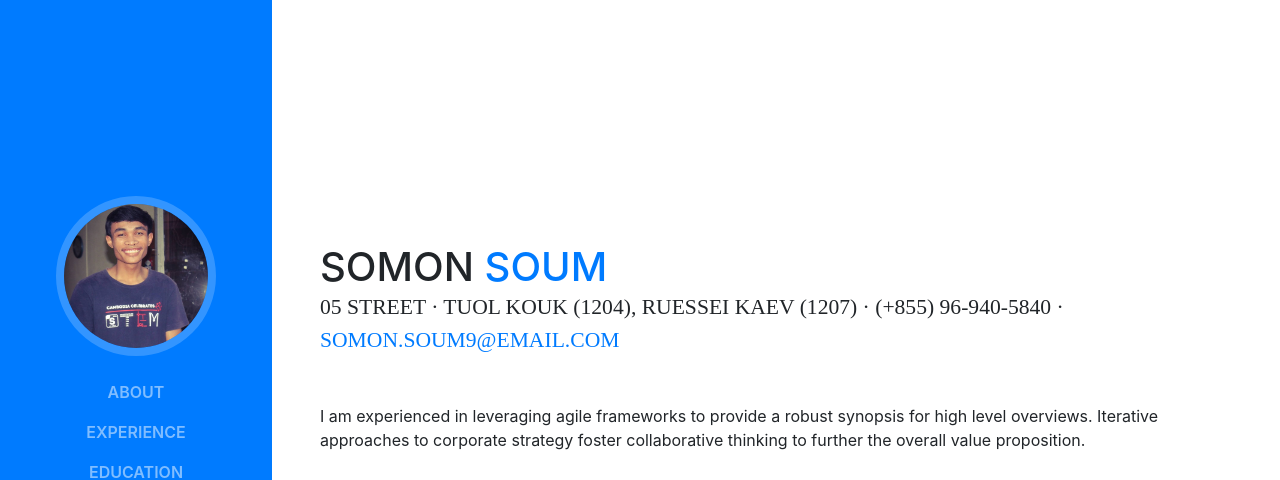
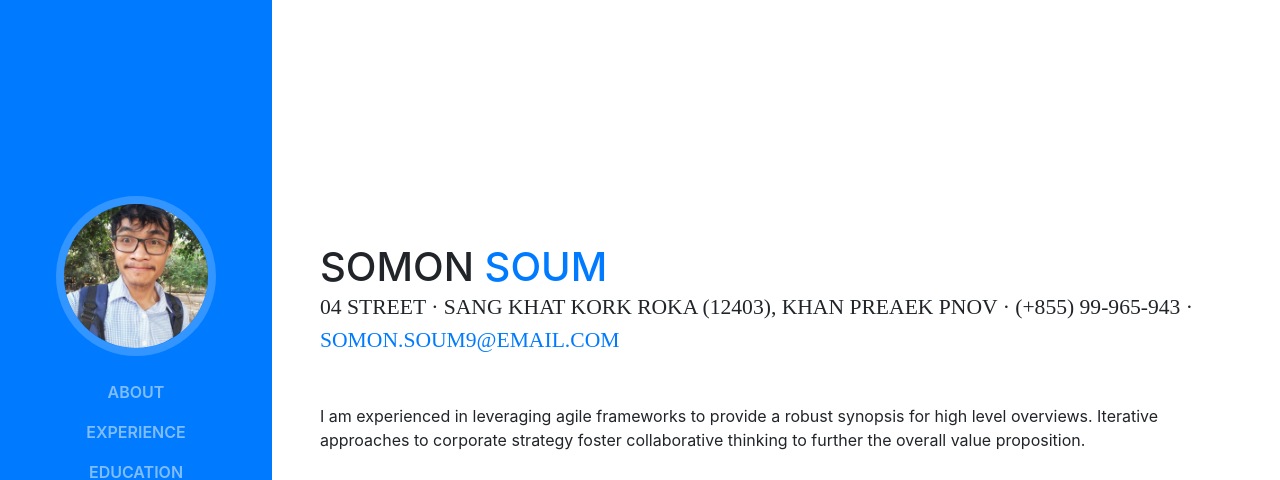
Before and after one commit to SOMONSOUM/somonsoum.github.io, a website with bundled scripts: page index.html in a window 1280 px wide. Shown: the top 480 px of the page. Built offline with nearby package versions, Linux system fonts and the light colour scheme; a web font is replaced by a local one.

Commit message:
change picture and address

```diff
--- a/index.html
+++ b/index.html
@@ -31,7 +31,7 @@
       <a class="navbar-brand js-scroll-trigger" href="#page-top">
         <span class="d-block d-lg-none">Profile</span>
         <span class="d-none d-lg-block">
-          <img class="img-fluid img-profile rounded-circle mx-auto mb-2" src="img/profile-me.jpg" alt="">
+          <img class="img-fluid img-profile rounded-circle mx-auto mb-2" src="img/somonsoum.jpg" alt="">
         </span>
       </a>
       <button class="navbar-toggler" type="button" data-toggle="collapse" data-target="#navbarSupportedContent" aria-controls="navbarSupportedContent" aria-expanded="false" aria-label="Toggle navigation">
@@ -68,7 +68,7 @@
           <h1 class="mb-0">Somon
             <span class="text-primary">Soum</span>
           </h1>
-          <div class="subheading mb-5">05 Street · Tuol Kouk (1204), Ruessei Kaev (1207) · (+855) 96-940-5840 ·
+          <div class="subheading mb-5">04 Street · Sang Khat Kork Roka (12403), Khan Preaek Pnov · (+855) 99-965-943 ·
             <a href="mailto:somon.soum9@email.com">somon.soum9@email.com</a>
           </div>
           <p class="mb-5">I am experienced in leveraging agile frameworks to provide a robust synopsis for high level overviews. Iterative approaches to corporate strategy foster collaborative thinking to further the overall value proposition.</p>
```
Also changed, not shown: img/somonsoum.jpg (added).
